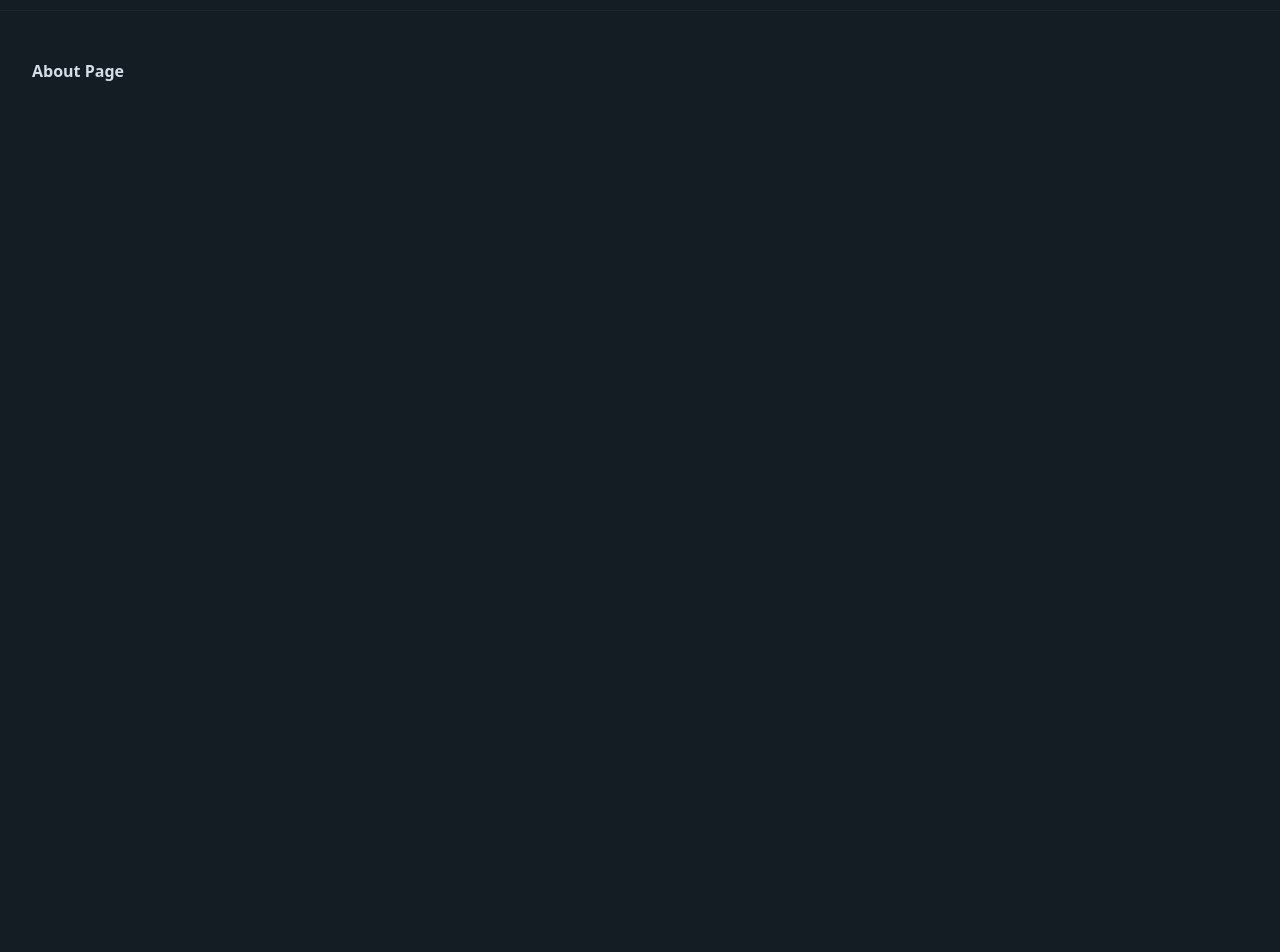
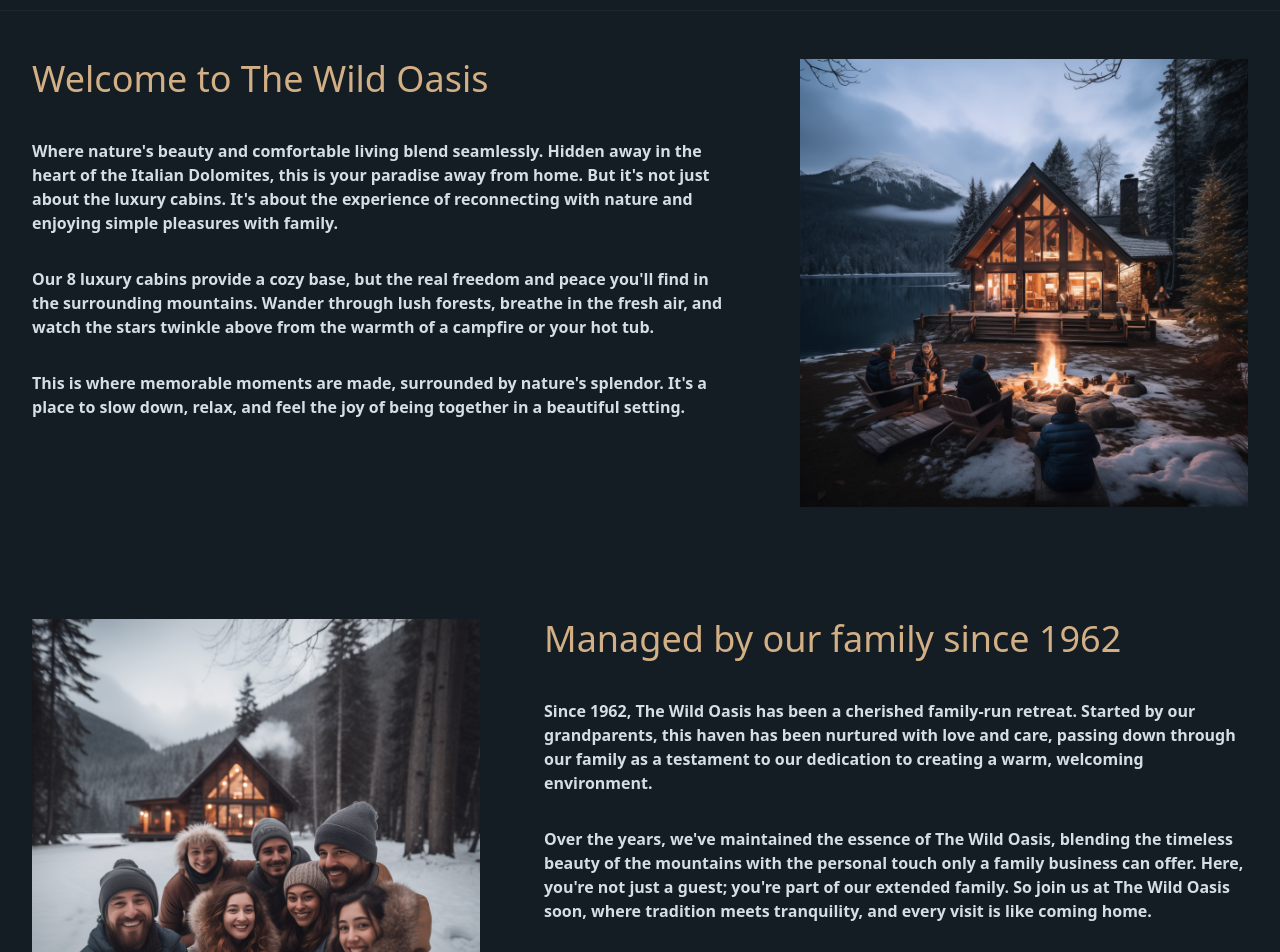
Before and after one commit to nolixamt/nextjs15-the-wild-oasis, a Next.js app: page /about in a window 1280 px wide. Shown: the part 100-1052 px from the top of the page. Before the commit the page ends 800 px from the top, so only its background shows below. Built offline with nearby package versions, Linux system fonts and the light colour scheme.

Commit message:
feat: finishing about page

```diff
--- /dev/null
+++ b/app/_components/h1.tsx
@@ -0,0 +1,7 @@
+import React from "react";
+
+export default function H1({ children }: { children: React.ReactNode }) {
+  return (
+    <h1 className={"text-4xl mb-10 text-accent-400 font-medium"}>{children}</h1>
+  );
+}
--- a/app/about/page.tsx
+++ b/app/about/page.tsx
@@ -1,5 +1,67 @@
 import React from "react";
+import H1 from "@/app/_components/h1";
+import Image from "next/image";
+
+import image1 from "@/public/about-1.jpg";
+import image2 from "@/public/about-2.jpg";
 
 export default function Page() {
-  return <div>About Page</div>;
+  return (
+    <div className={"grid grid-cols-5 gap-x-16 gap-y-28"}>
+      <div className={"col-span-3 space-y-8"}>
+        <H1>Welcome to The Wild Oasis</H1>
+        <p>
+          Where nature's beauty and comfortable living blend seamlessly. Hidden
+          away in the heart of the Italian Dolomites, this is your paradise away
+          from home. But it's not just about the luxury cabins. It's about the
+          experience of reconnecting with nature and enjoying simple pleasures
+          with family.
+        </p>
+        <p>
+          Our 8 luxury cabins provide a cozy base, but the real freedom and
+          peace you'll find in the surrounding mountains. Wander through lush
+          forests, breathe in the fresh air, and watch the stars twinkle above
+          from the warmth of a campfire or your hot tub.
+        </p>
+        <p>
+          This is where memorable moments are made, surrounded by nature's
+          splendor. It's a place to slow down, relax, and feel the joy of being
+          together in a beautiful setting.
+        </p>
+      </div>
+      <div className={"col-span-2 grid place-items-center"}>
+        <Image
+          src={image1}
+          alt={"family member around the fire in front of cabin"}
+          placeholder={"blur"}
+          quality={80}
+        />
+      </div>
+      <div className={"col-span-2 grid place-items-center"}>
+        <Image
+          src={image2}
+          alt={"family who manages the cabins"}
+          placeholder={"blur"}
+          quality={80}
+        />
+      </div>
+      <div className={"col-span-3 space-y-8"}>
+        <H1>Managed by our family since 1962</H1>
+        <p>
+          Since 1962, The Wild Oasis has been a cherished family-run retreat.
+          Started by our grandparents, this haven has been nurtured with love
+          and care, passing down through our family as a testament to our
+          dedication to creating a warm, welcoming environment.
+        </p>
+        <p>
+          Over the years, we've maintained the essence of The Wild Oasis,
+          blending the timeless beauty of the mountains with the personal touch
+          only a family business can offer. Here, you're not just a guest;
+          you're part of our extended family. So join us at The Wild Oasis soon,
+          where tradition meets tranquility, and every visit is like coming
+          home.
+        </p>
+      </div>
+    </div>
+  );
 }
```
